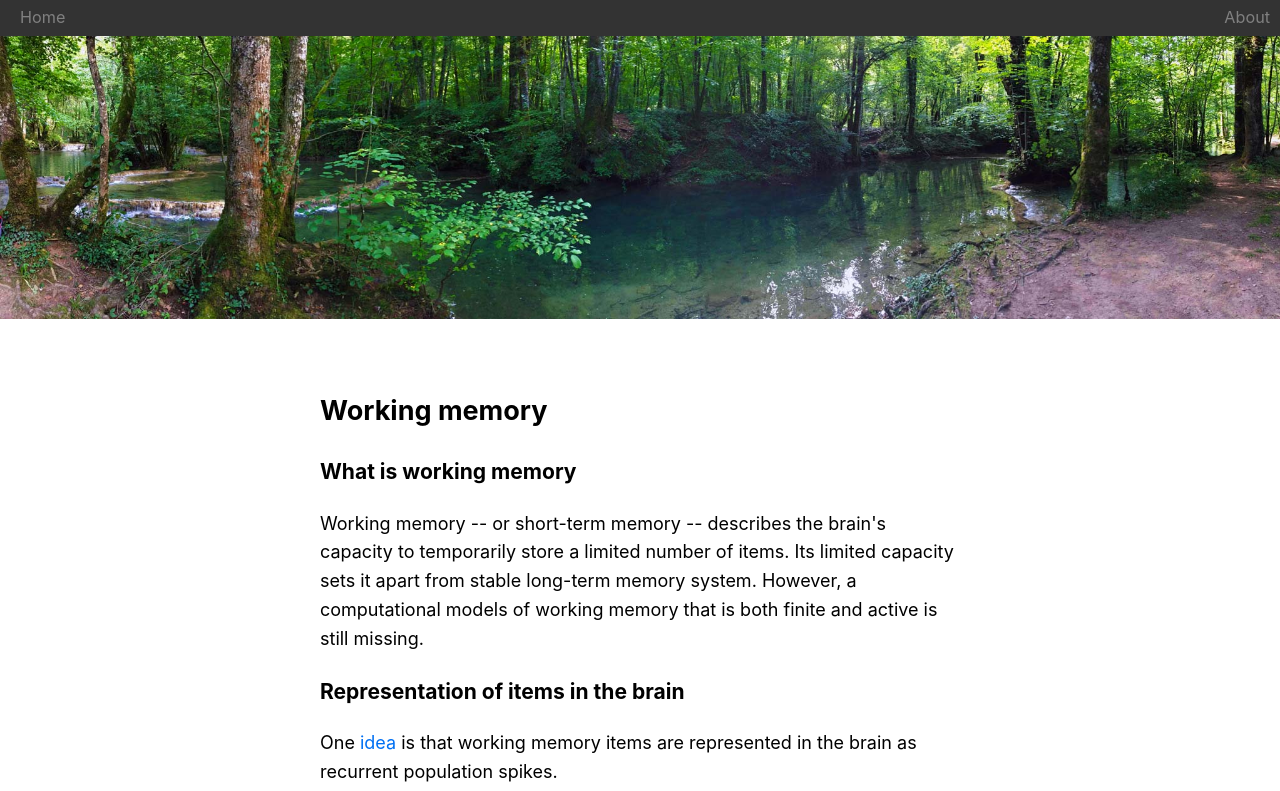
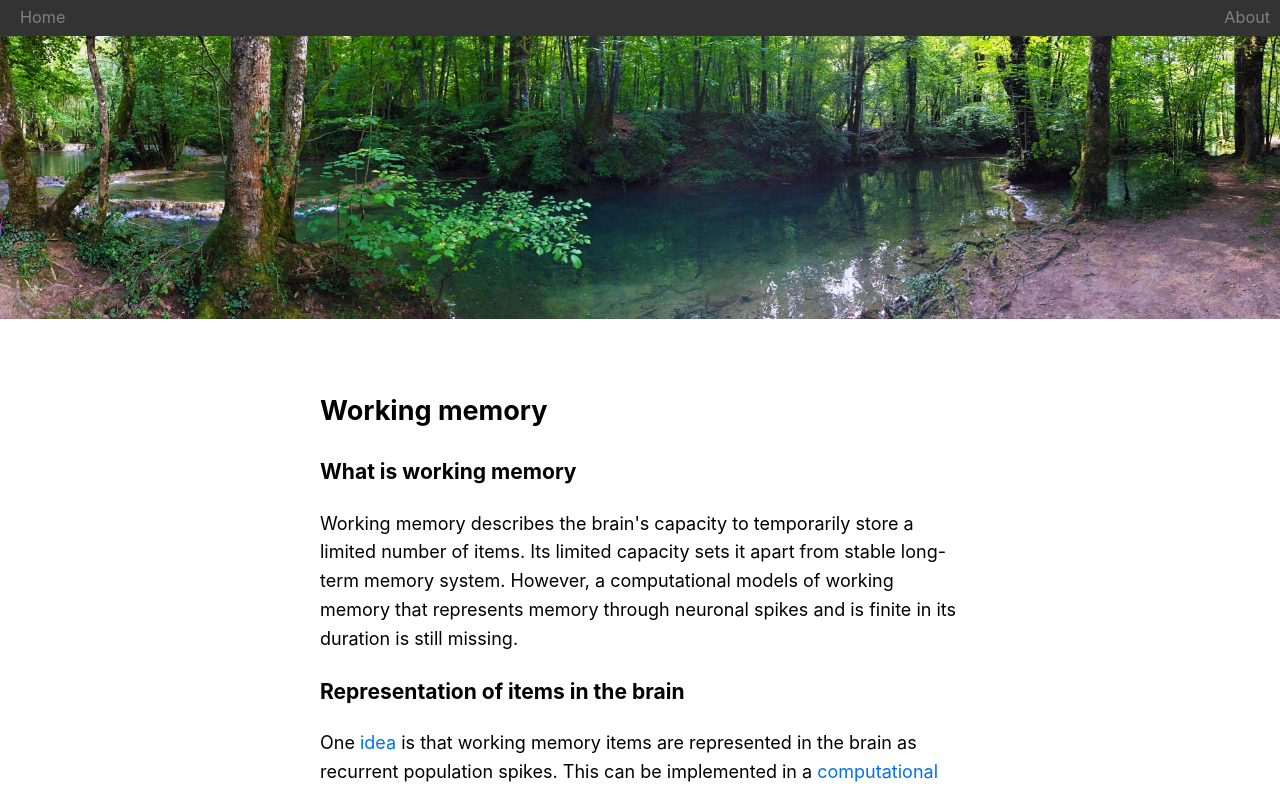
Before and after one commit to NoldAndreas/nextjs-netlify-blog-template, a Next.js app: page /Project_PRG1 in a window 1280 px wide. Shown: the top 791 px of the page. Built offline with nearby package versions, Linux system fonts and the light colour scheme.

Commit message:
changed text Sophia comments

```diff
--- a/pages/Project_PRG1.js
+++ b/pages/Project_PRG1.js
@@ -16,14 +16,19 @@ export default function Project_PRG1() {
     <Layout title ="Working memory">
 
     <h3>What is working memory </h3>
-    Working memory -- or short-term memory -- describes the brain's capacity to
+    Working memory describes the brain's capacity to
     temporarily store a limited number of items. Its limited capacity sets it apart
     from stable long-term memory system. However, a computational models of working
-    memory that is both finite and active is still missing.
+    memory that represents memory through neuronal spikes and is finite in its duration
+    is still missing.
 
     <h3>Representation of items in the brain </h3>
-
-    One <span data-tip="Mongillo, Tsodyks: 'Synaptic Theory of Working Memory', Science (2008)"> <a href="https://science.sciencemag.org/content/319/5869/1543">idea </a> </span> is that working memory items are represented in the brain as recurrent population spikes.
+    One
+    <span data-tip="Fuster, Garrett: 'Neuron Activity Related to Short-Term Memory', Science (1971)"> <a href="https://science.sciencemag.org/content/173/3997/652.long">idea </a> </span>
+    is that working memory items are represented in the brain as recurrent population spikes.
+    This can be implemented in a
+    <span data-tip="Mongillo, Tsodyks: 'Synaptic Theory of Working Memory', Science (2008)"> <a href="https://science.sciencemag.org/content/319/5869/1543">computational model </a> </span>
+    of working memory with short-term-plasticity:
     <Graph0/>
 
     As the background activity increases, a neural network traverses different states.
@@ -31,8 +36,10 @@ export default function Project_PRG1() {
       width={400}
       height={400}
     />
-    We find one transient state, in which the duration of the population spikes is finite.
-    Is this a mechanism of forgetting?
+
+    Interestingly, we find one transient state, in which the duration of the population spikes is finite.
+    Is this a mechanism that could complement
+    <span data-tip="Jonides et al., 'The Mind and Brain of Short-Term Memory', Ann. Rev. Psych. (2008)"> <a href="https://doi.org/10.1146/annurev.psych.59.103006.093615">known mechanisms</a> </span> of forgetting?
 
     <h3>How stable are transient representations of working memory?</h3>
     For this, we study a firing rate model. This is a simplified set
@@ -49,9 +56,10 @@ export default function Project_PRG1() {
     </li>
     </ul>
     <h3> Might unregulated transient working memory durations underly psychiatric diseases?</h3>
-    We incldue the effect of a genetic alteration which was linked to schizophrenia
-    in our synaptic model. We show how this alteration shifts network activity to
-    longer transients -- therefore suppressing the possibility to forget.
+    We include the effect of a genetic alteration which was linked to schizophrenia
+    in our synaptic model. We show how an alteration in this synaptic pathway
+    shifts network activity to longer transients. Could this impact the ability
+    to forget?
 
     <h3>And now?</h3>
     The computational model suggests that forgetting happens in a tuned regime
```
Also changed, not shown: public/images/Figure4_c1.gif.
